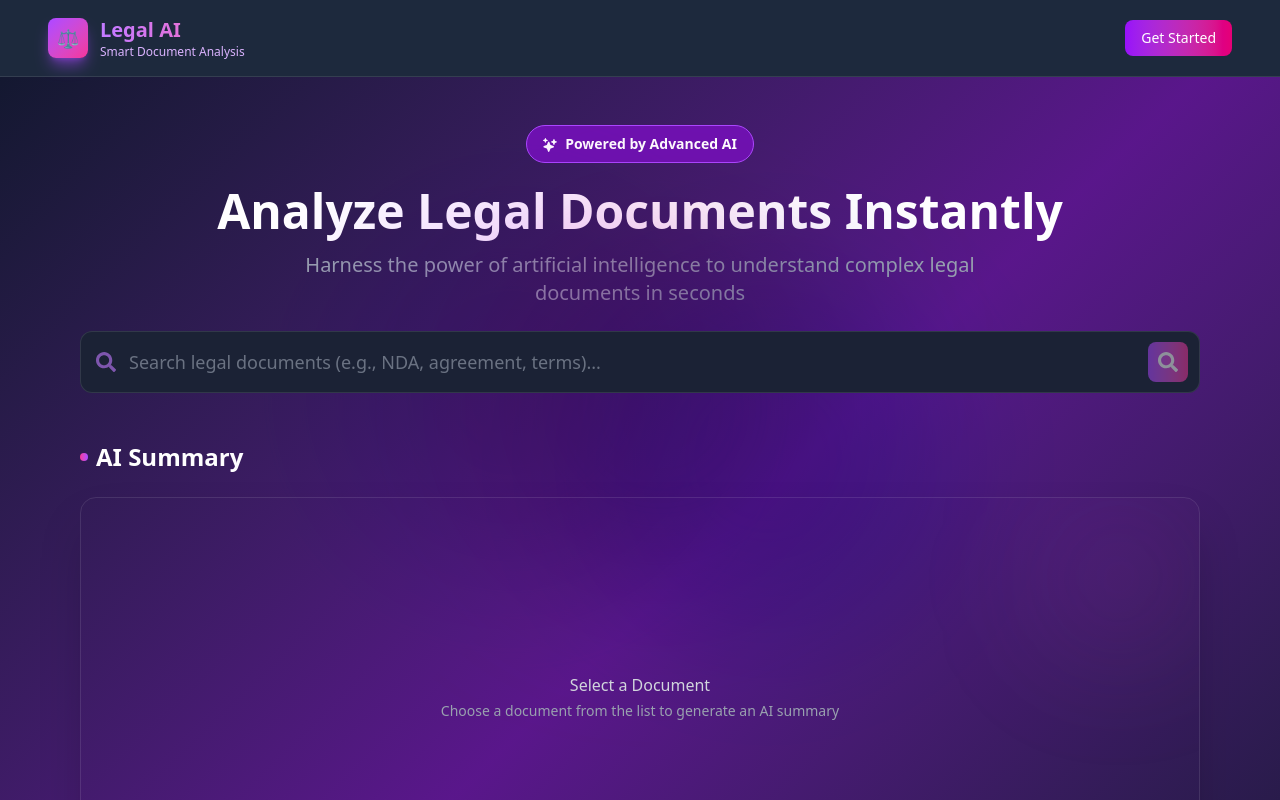
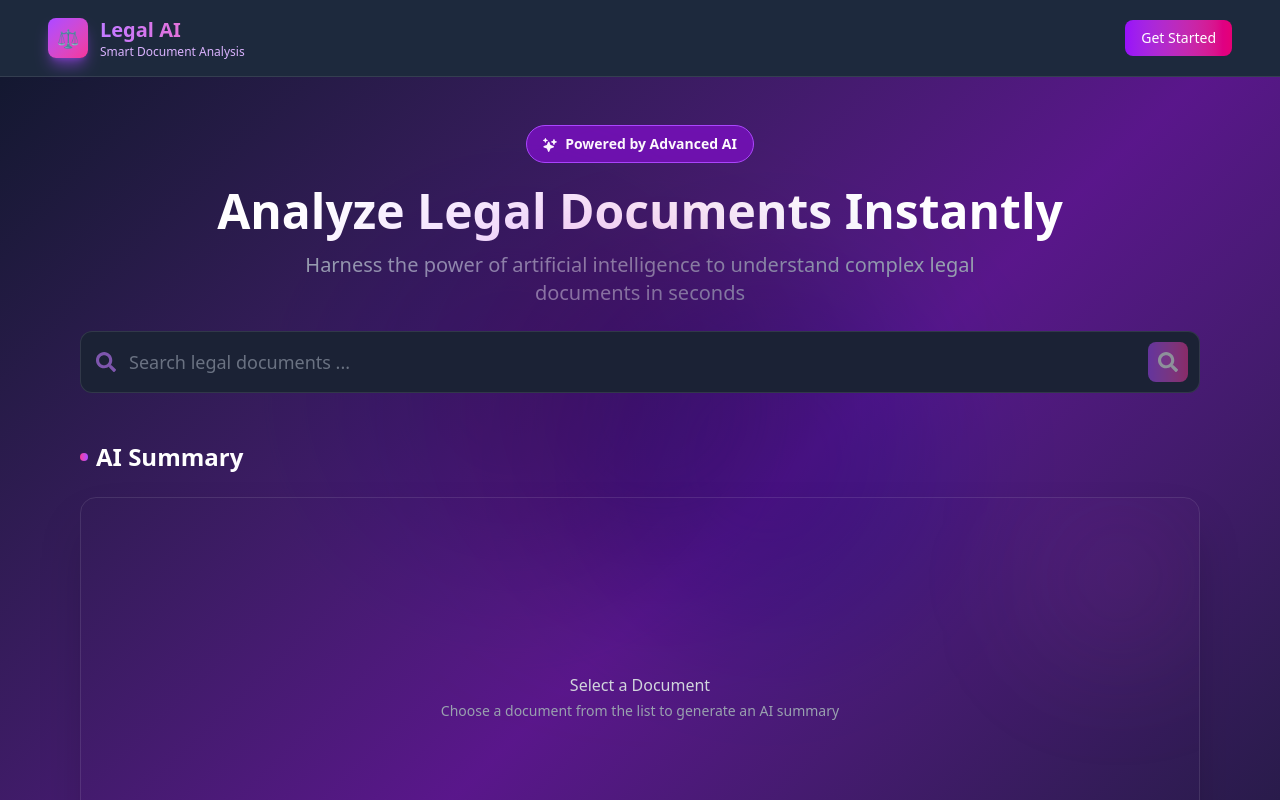
Before and after one commit to nusnishat/Legal-Document-Search-Portal, a React (Vite) app: page / in a window 1280 px wide. Shown: the top 800 px of the page. Built offline with nearby package versions, Linux system fonts and the light colour scheme.

Commit message:
fixed searchbar placeholder

```diff
--- a/src/components/Searchbar/Searchbar.tsx
+++ b/src/components/Searchbar/Searchbar.tsx
@@ -23,7 +23,7 @@ const Searchbar = ({ onSearch, isDisabled }: SearchBarProps) => {
                         type="text"
                         value={query}
                         onChange={(e) => setQuery(e.target.value)}
-                        placeholder="Search legal documents (e.g., NDA, agreement, terms)..."
+                        placeholder="Search legal documents ..."
                         disabled={isDisabled}
                         className="w-full px-12 py-4 bg-white/5 text-white placeholder-gray-500 focus:outline-none transition-all duration-300 text-lg rounded-xl border border-white/10 focus:border-white/30 disabled:opacity-50 disabled:cursor-not-allowed"
                     />
```
